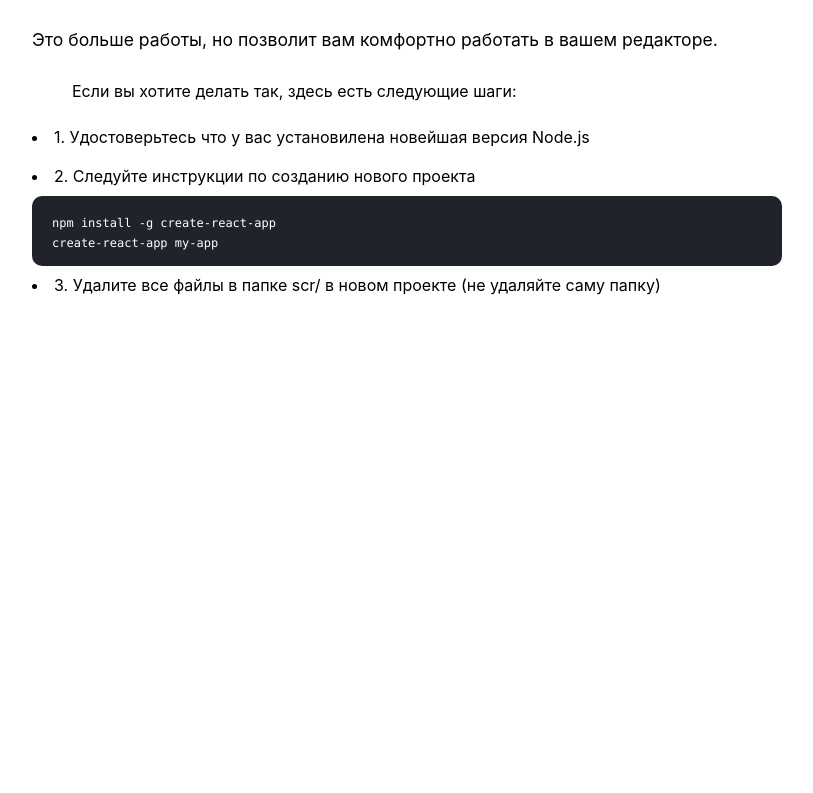
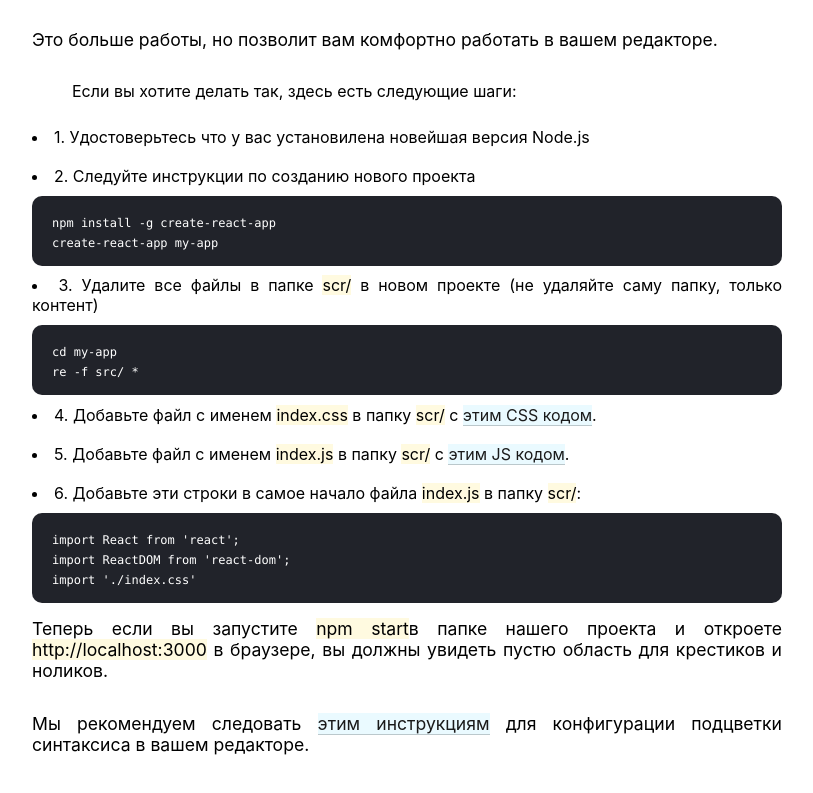
Before and after one commit to AlexFisher13/react-doc, a React app: page / in a window 1280 px wide. Shown: the part 1399-2192 px from the top of the page, without its empty margins (233-1046 px from the left). Before the commit the page ends 1734 px from the top, so only its background shows below. Built offline with nearby package versions, Linux system fonts and the light colour scheme.

Commit message:
add text

```diff
--- a/src/components/Tutorial.js
+++ b/src/components/Tutorial.js
@@ -38,10 +38,27 @@ const Tutorial = () => {
                 <ol>Если вы хотите делать так, здесь есть следующие шаги:</ol>
                 <li>1. Удостоверьтесь что у вас установилена новейшая версия Node.js</li>
                 <li>2. Следуйте инструкции по созданию нового проекта</li>
-                <div className='code'>
-                    <code>npm install -g create-react-app<br/>create-react-app my-app</code>
-                </div>
-                <li>3. Удалите все файлы в папке scr/ в новом проекте (не удаляйте саму папку)</li>
+                    <div className='code'>
+                        <code>npm install -g create-react-app<br/>create-react-app my-app</code>
+                    </div>
+                <li>3. Удалите все файлы в папке <mark>scr/</mark> в новом проекте (не удаляйте саму папку, только контент)</li>
+                    <div className="code">
+                        <code>cd my-app<br/>re -f src/ *</code>
+                    </div>
+                <li>4. Добавьте файл с именем <mark>index.css</mark> в папку <mark>scr/</mark> с <a href="https://codepen.io/gaearon/pen/oWWQNa?editors=0100">этим CSS кодом</a>.</li>
+                <li>5. Добавьте файл с именем <mark>index.js</mark> в папку <mark>scr/</mark> с <a href="https://codepen.io/gaearon/pen/oWWQNa?editors=0010">этим JS кодом</a>.</li>
+                <li>6. Добавьте эти строки в самое начало файла <mark>index.js</mark> в папку <mark>scr/</mark>:</li>
+                    <div className="code">
+                        <code>
+                            import React from 'react';<br/>
+                            import ReactDOM from 'react-dom';<br/>
+                            import './index.css'
+                        </code>
+                    </div>
+                <p>Теперь если вы запустите <mark>npm start</mark>в папке нашего проекта и откроете <mark>http://localhost:3000</mark> в браузере, вы должны
+                увидеть пустю область для крестиков и ноликов.</p>
+                <p>Мы рекомендуем следовать <a href="http://babeljs.io/docs/editors">этим инструкциям</a> для конфигурации подцветки синтаксиса в вашем редакторе.</p>
+
         </div>
     )
 }
--- a/src/index.css
+++ b/src/index.css
@@ -75,6 +75,9 @@ a:hover {
   background-color: #bbeffd;
   border-bottom-color: #1a1a1a;
 }
+mark {
+  background-color: rgba(255,229,100,0.2);
+}
 .code {
   background-color: #21232a;
   padding: 15px 20px;
```
